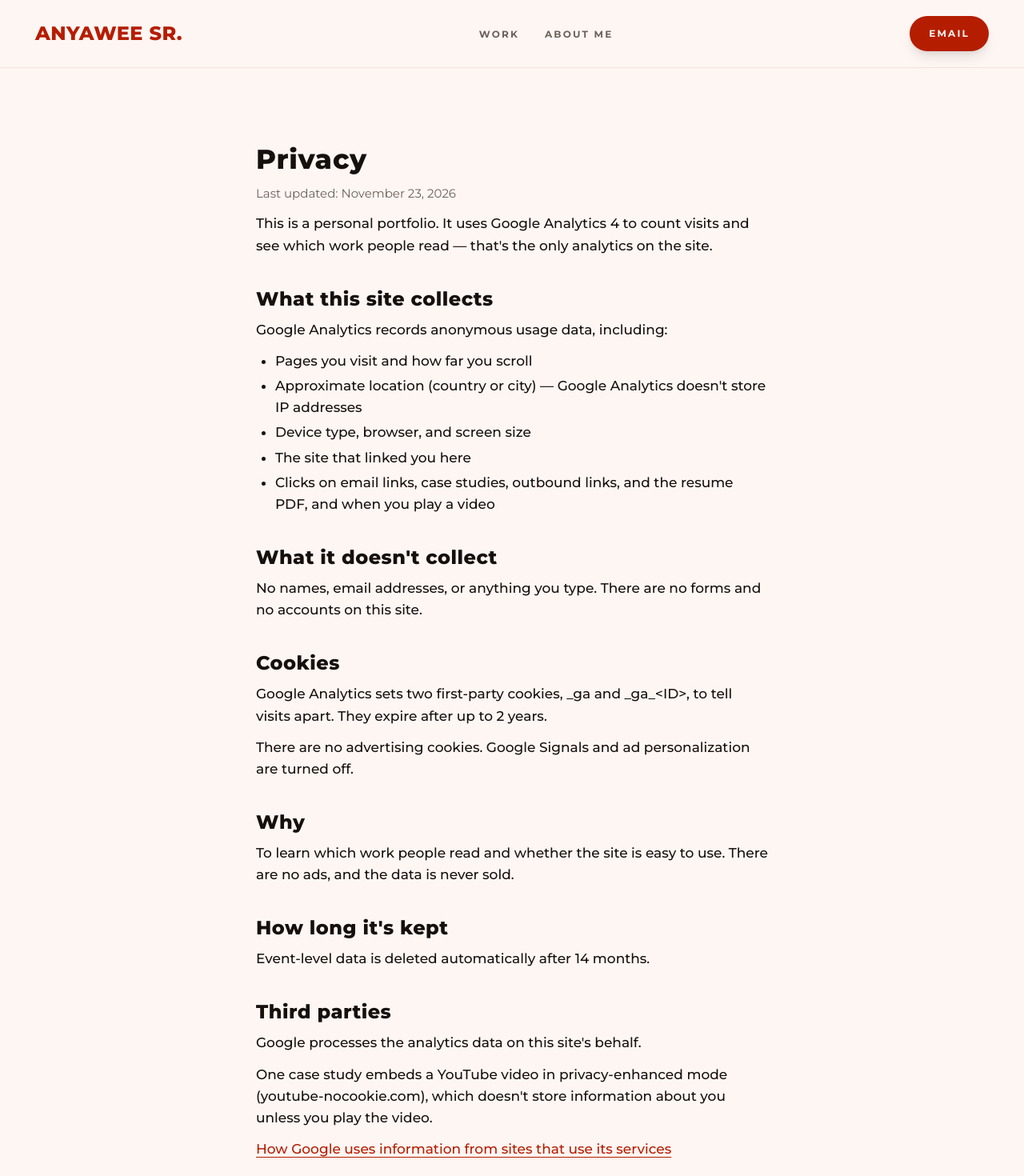
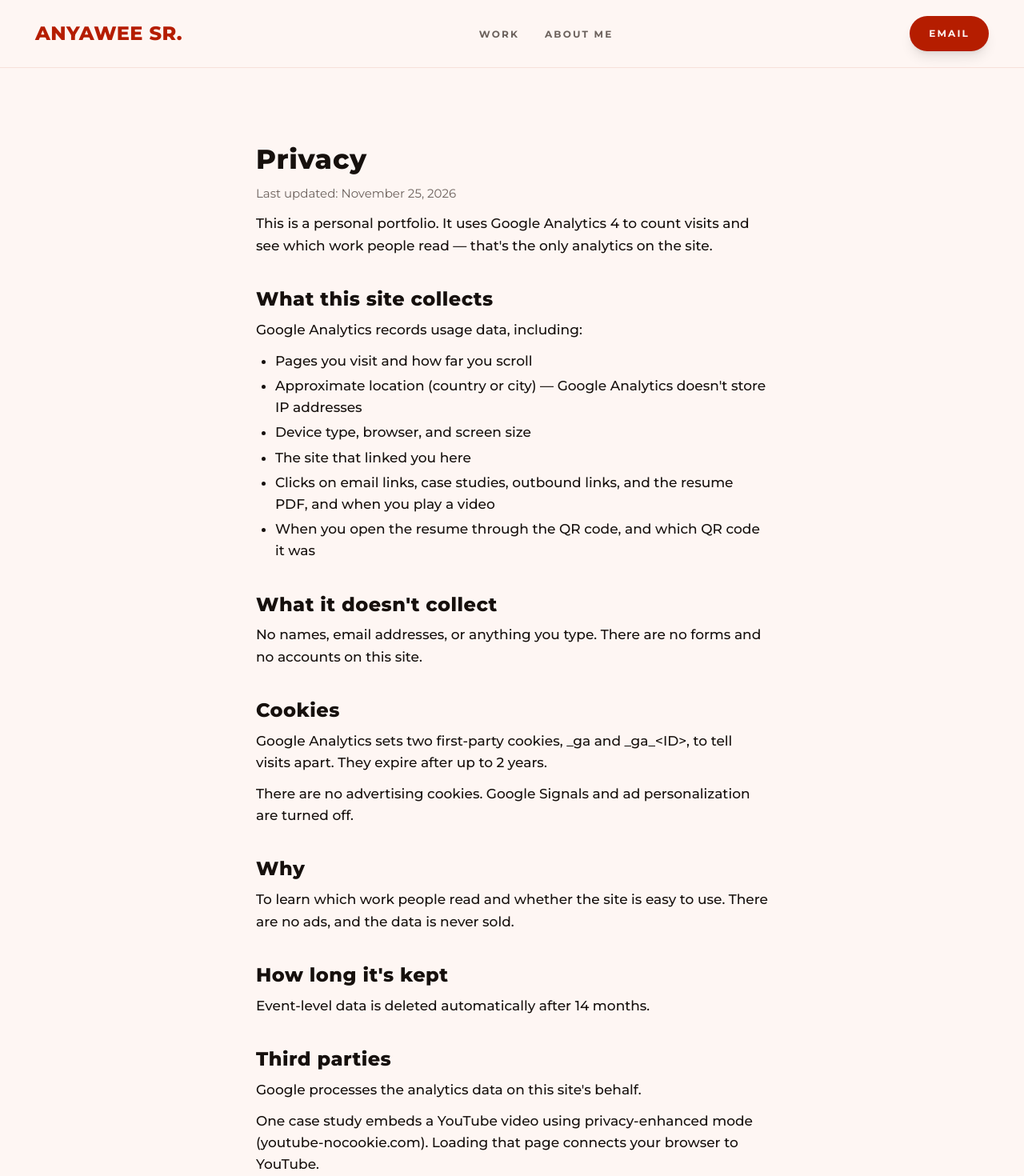
Before and after one commit to anyawee-sr/portfolio-2026, a Next.js app: page /privacy in a window 1280 px wide. Shown: the top 1470 px of the page at 80% size. Built offline with nearby package versions, Linux system fonts and the light colour scheme; no server answers; a web font is replaced by a local one.

Commit message:
fix(privacy): correct analytics notice wording

```diff
--- a/src/data/privacy.ts
+++ b/src/data/privacy.ts
@@ -28,20 +28,21 @@ export const privacy: IPrivacyContent = {
   description:
     "What this portfolio measures with Google Analytics, and how to opt out.",
   heading: "Privacy",
-  updated: "Last updated: November 23, 2026",
+  updated: "Last updated: November 25, 2026",
   intro:
     "This is a personal portfolio. It uses Google Analytics 4 to count visits and see which work people read — that's the only analytics on the site.",
   sections: [
     {
       id: "collect",
       heading: "What this site collects",
-      paragraphs: ["Google Analytics records anonymous usage data, including:"],
+      paragraphs: ["Google Analytics records usage data, including:"],
       list: [
         "Pages you visit and how far you scroll",
         "Approximate location (country or city) — Google Analytics doesn't store IP addresses",
         "Device type, browser, and screen size",
         "The site that linked you here",
         "Clicks on email links, case studies, outbound links, and the resume PDF, and when you play a video",
+        "When you open the resume through the QR code, and which QR code it was",
       ],
     },
     {
@@ -78,7 +79,7 @@ export const privacy: IPrivacyContent = {
       heading: "Third parties",
       paragraphs: [
         "Google processes the analytics data on this site's behalf.",
-        "One case study embeds a YouTube video in privacy-enhanced mode (youtube-nocookie.com), which doesn't store information about you unless you play the video.",
+        "One case study embeds a YouTube video using privacy-enhanced mode (youtube-nocookie.com). Loading that page connects your browser to YouTube.",
       ],
       links: [
         {
```
